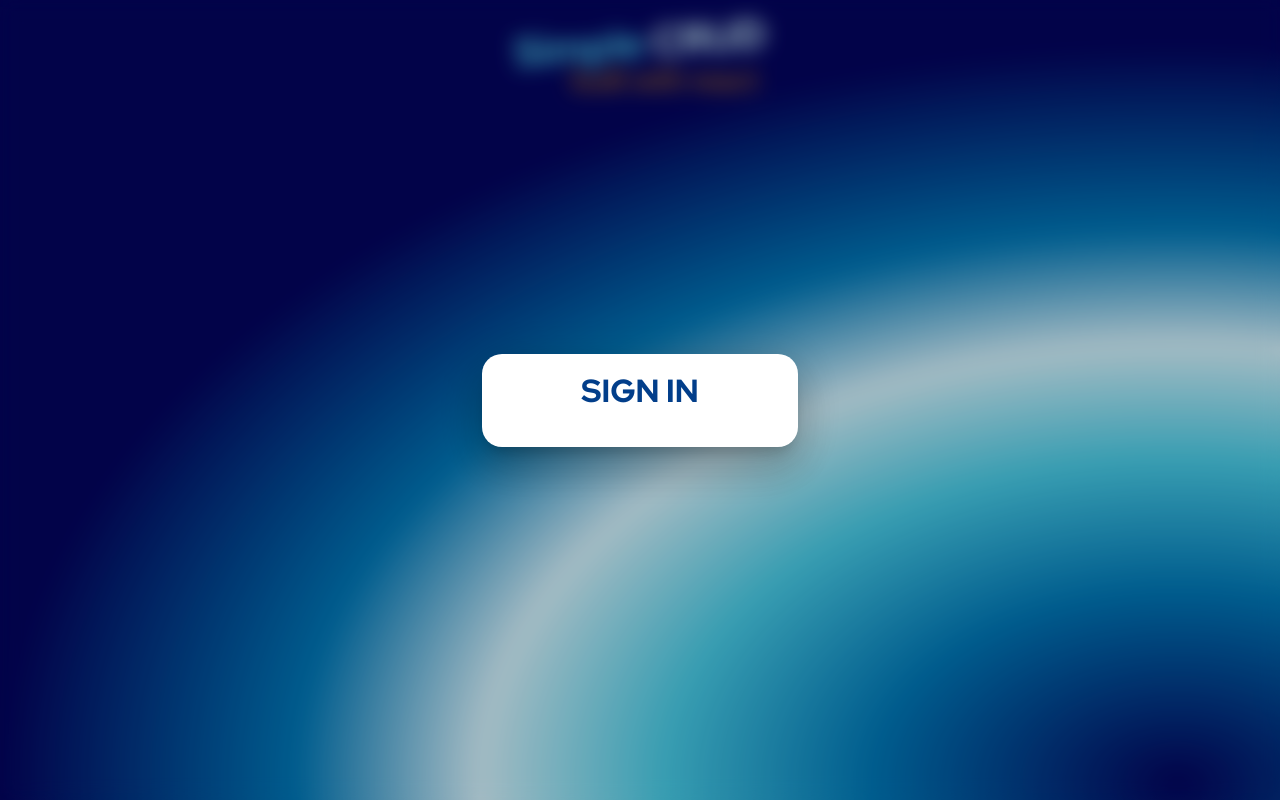
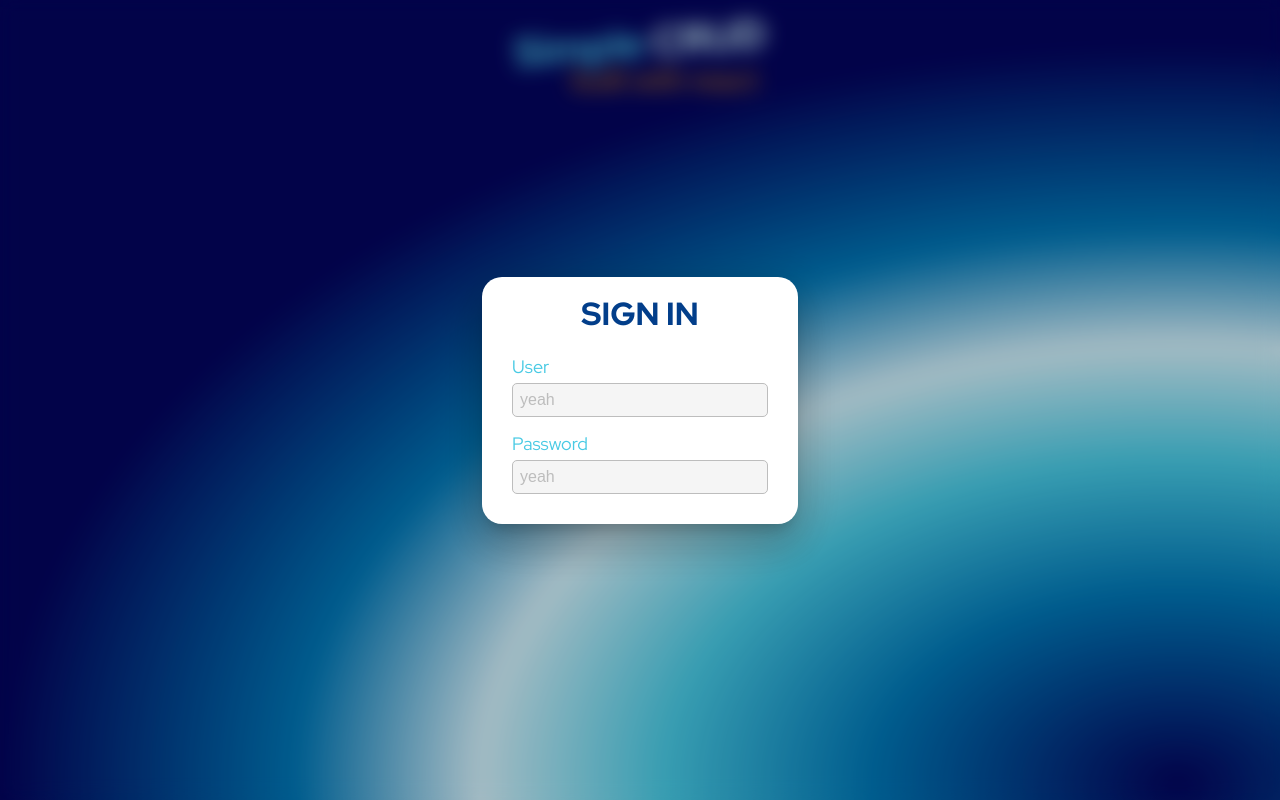
Before and after one commit to adj87/simple-crud, a React (Create React App) app: page /login in a window 1280 px wide. Built offline with nearby package versions, Linux system fonts and the light colour scheme.

Commit message:
add inputs to loginView

```diff
--- a/src/app/LoginView/index.jsx
+++ b/src/app/LoginView/index.jsx
@@ -1,11 +1,15 @@
 import React from 'react';
 import Modal from '../../components/Modal';
 import Header from '../../components/Header';
+import Input from '../../components/Input';
 
 const LoginView = () => (
   <>
     <Header />
-    <Modal header="sign in" />
+    <Modal header="sign in">
+      <Input label="User" value="yeah" />
+      <Input label="Password" value="yeah" />
+    </Modal>
   </>
 );
 
```
